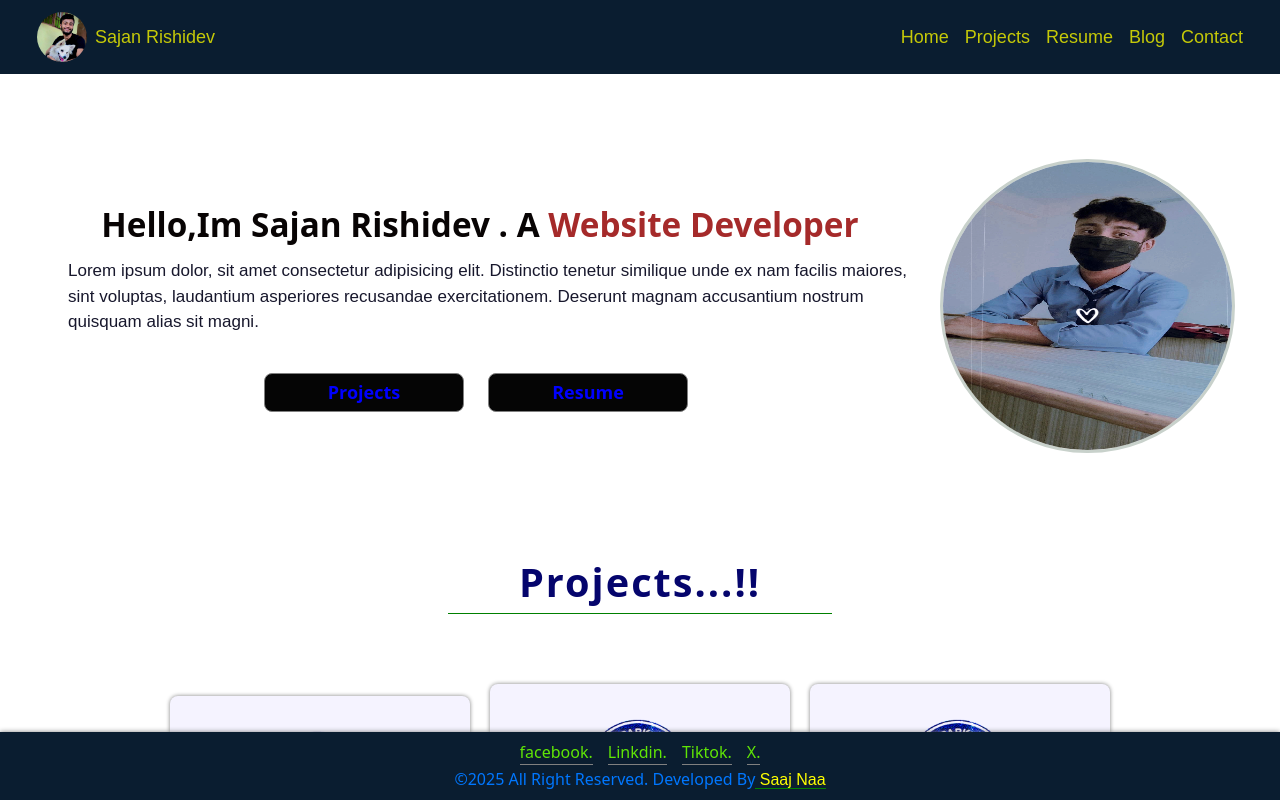
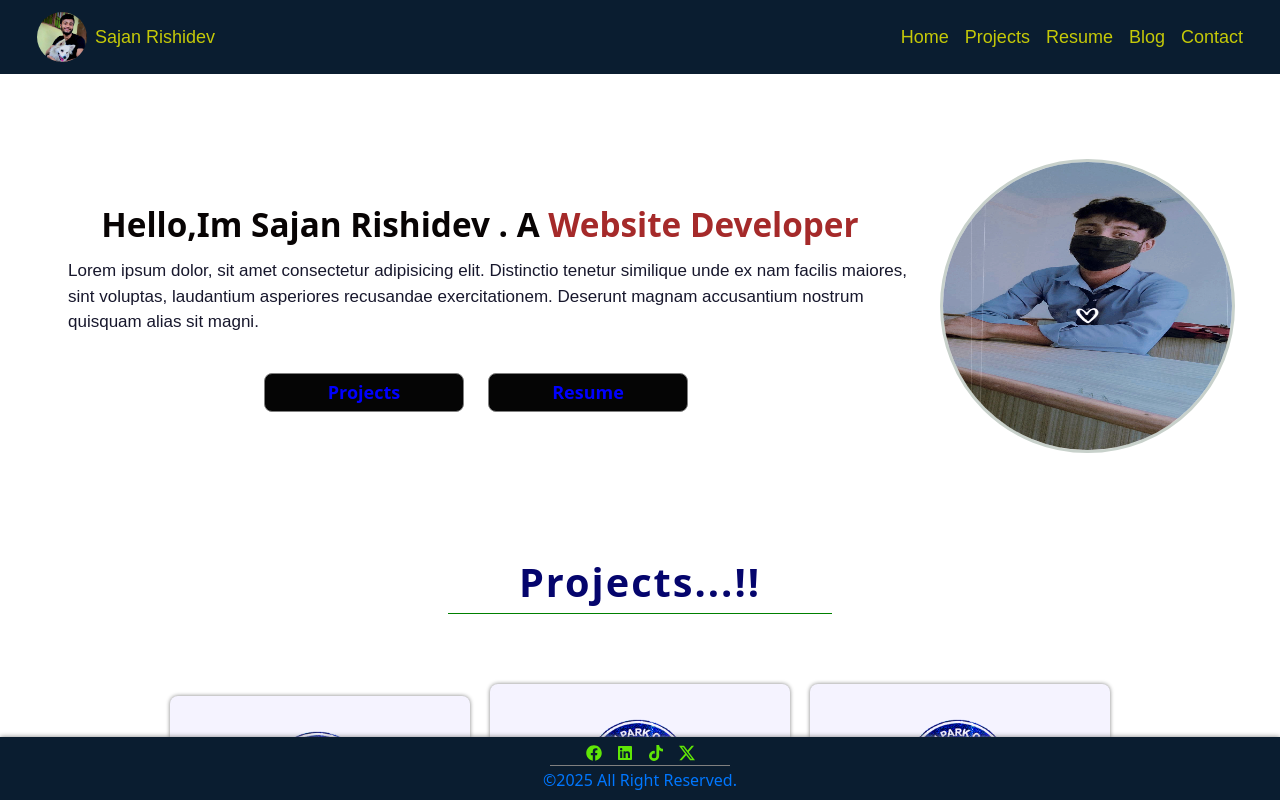
Before and after one commit to saajnaa/my-portfolio, a React (Vite) app: page / in a window 1280 px wide. Built offline with nearby package versions, Linux system fonts and the light colour scheme.

Commit message:
Social React Icon Added

```diff
--- a/package.json
+++ b/package.json
@@ -13,6 +13,7 @@
         "@tailwindcss/vite": "^4.1.8",
         "react": "^19.1.0",
         "react-dom": "^19.1.0",
+        "react-hook-form": "^7.58.1",
         "react-icons": "^5.5.0",
         "react-router-dom": "^7.6.2",
         "tailwindcss": "^4.1.8"
--- a/src/components/Footer.jsx
+++ b/src/components/Footer.jsx
@@ -1,5 +1,13 @@
 import React from 'react'
 import { Link } from 'react-router-dom'
+
+
+
+import { FaFacebook } from "react-icons/fa";
+import { FaLinkedin } from "react-icons/fa";
+import { FaTiktok } from 'react-icons/fa';
+import { BsTwitterX } from 'react-icons/bs';
+
 
 import "../styles/footer.css"
 
@@ -12,20 +20,21 @@ const Footer = () => {
 
       <footer>
 
+
         <div className="Social-links">
 
-          <li> facebook. </li>
-          <li> Linkdin.</li>
-          <li> Tiktok. </li>
-          <li> X. </li>
+          <li> <FaFacebook /> </li>
+          <li> <FaLinkedin /> </li>
+          <li> <FaTiktok /> </li>
+          <li> <BsTwitterX></BsTwitterX> </li>
 
 
 
         </div>
 
 
-        <div className="developer"> ©2025 All Right Reserved. Developed By
-          <Link className='link'> Saaj Naa </Link>
+        <div className="developer"> ©2025 All Right Reserved.
+
 
         </div>
 
--- a/src/styles/footer.css
+++ b/src/styles/footer.css
@@ -4,6 +4,8 @@ footer {
     flex-direction: column;
     flex-wrap: wrap-reverse;
     padding: 8px;
+    justify-content: center;
+    align-items: center;
     box-shadow: 0 0 5px gray;
     background: rgb(10, 29, 48);
     margin-top: 30px;
@@ -26,7 +28,9 @@ footer {
     justify-content: center;
     column-gap: 15px;
     color: rgb(96, 230, 6);
-
+border-bottom: 1px solid gray;
+width: 180px;
+padding-bottom: 4px;
 
 }
 
@@ -35,7 +39,7 @@ footer {
 
     text-align: left;
     list-style: none;
-    border-bottom: 1px solid gray;
+
     cursor: pointer;
 
 
@@ -59,35 +63,3 @@ footer {
 
 
 }
-
-.developer .link {
-
-
-    color: yellow;
-    border-bottom: 1px solid green;
-    user-select: none;
-    font-size: 16px;
-    font-weight: 400;
-
-
-}
-
-.developer .link:hover {
-
-
-    color: green;
-    border-bottom: 1px solid rgb(6, 230, 6);
-
-
-}
-
-
-
-.developer .link:active {
-
-
-    color: red;
-    border-bottom: 1px solid rgb(6, 230, 6);
-    user-select: none;
-
-}
```
Also changed, not shown: src/Home.jsx (+4 -4 lines), 1 other file (tests, documents, lock files or other folders).
